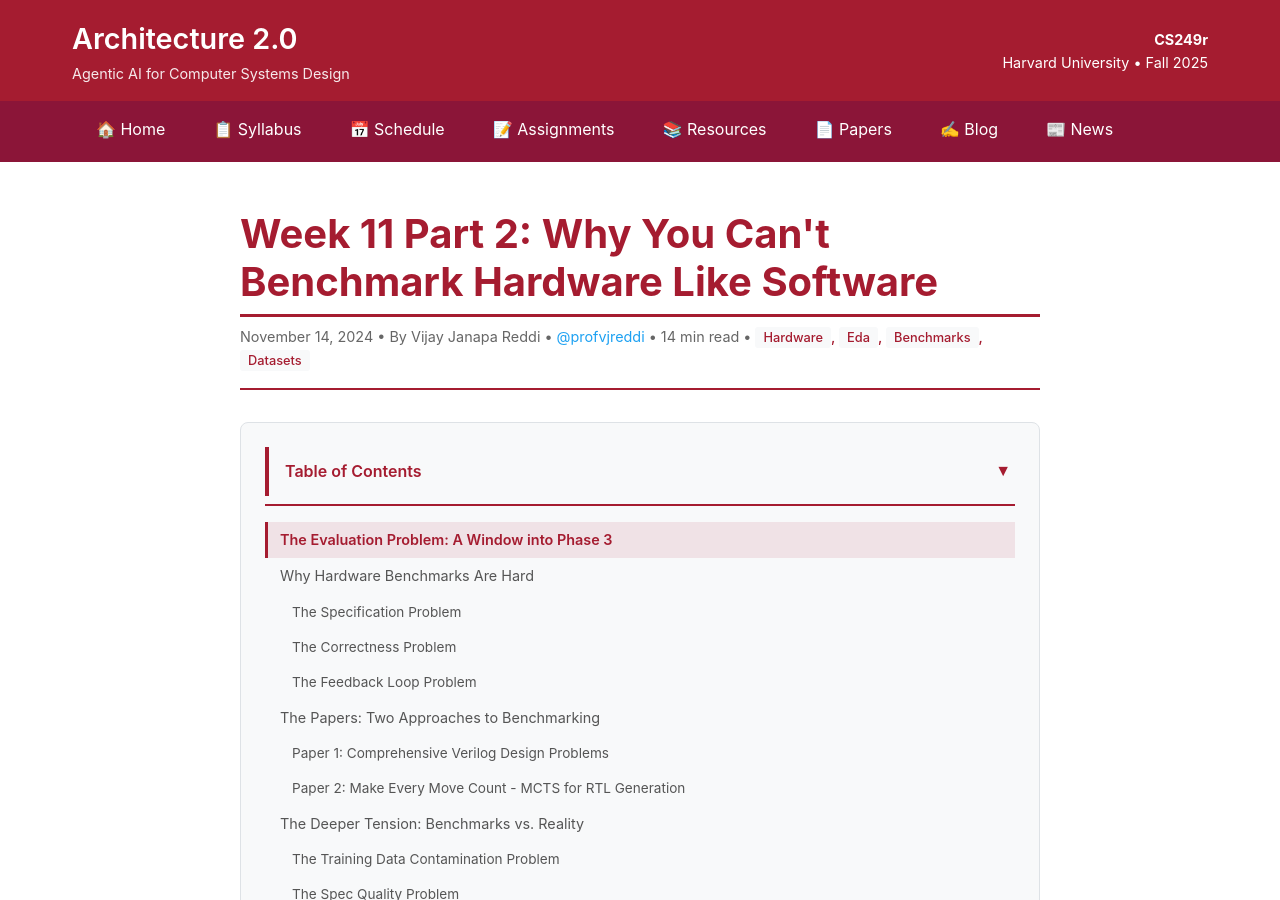
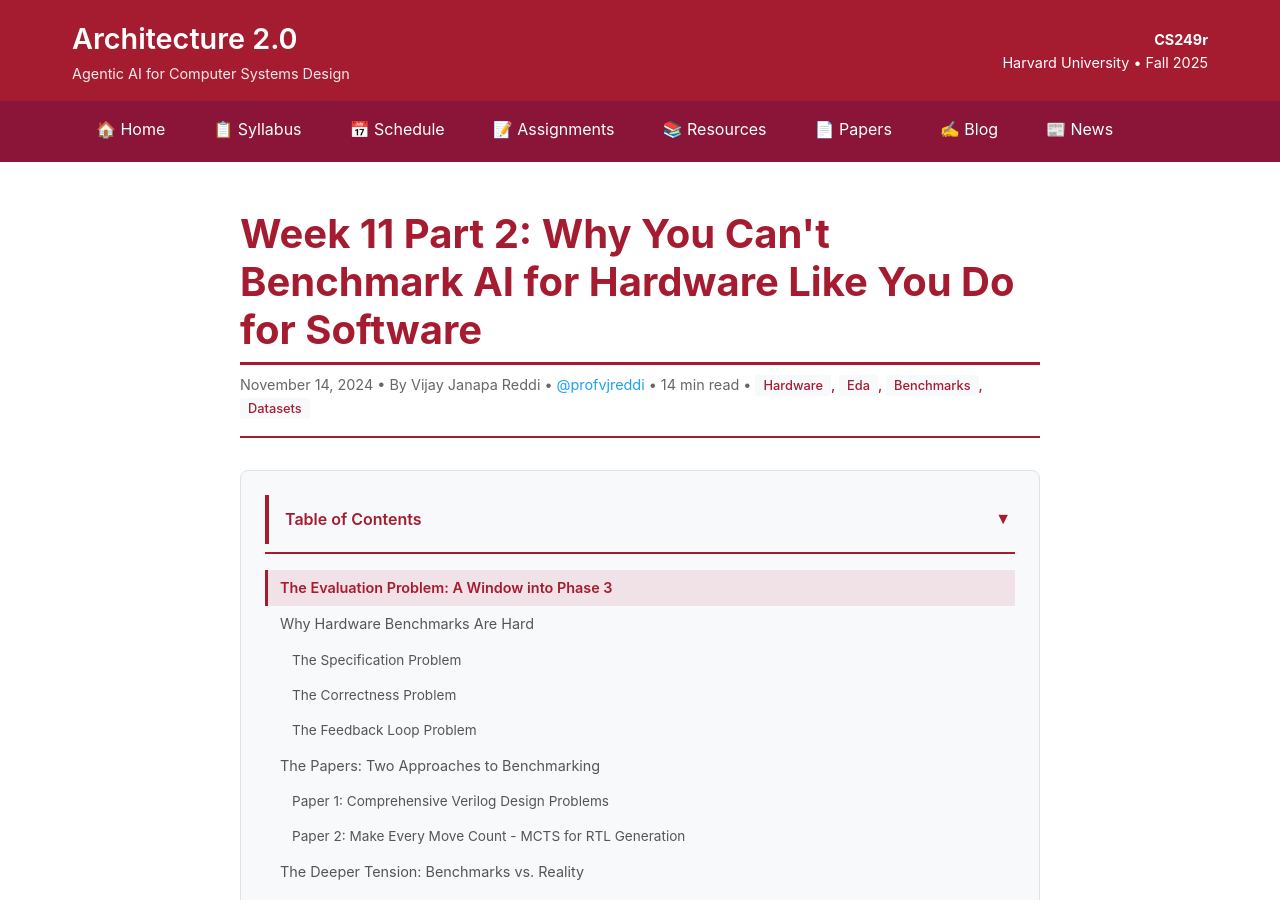
Before and after one commit to harvard-edge/cs249r_fall2025, a Jekyll site: the page built from _posts/2024-11-14-week-11-part-2-benchmarking-llms.md, in a window 1280 px wide and 900 px high. Built offline with Jekyll 4.4.1, drawn with Linux system fonts in a browser that asks for light colours; comment, search, counter and statistics services are not loaded.

Commit message:
Update title to mention AI explicitly

```diff
--- a/_posts/2024-11-14-week-11-part-2-benchmarking-llms.md
+++ b/_posts/2024-11-14-week-11-part-2-benchmarking-llms.md
@@ -1,6 +1,6 @@
 ---
 layout: post
-title: "Week 11 Part 2: Why You Can't Benchmark Hardware Like Software"
+title: "Week 11 Part 2: Why You Can't Benchmark AI for Hardware Like You Do for Software"
 date: 2024-11-14
 author: "Vijay Janapa Reddi"
 categories: [hardware, eda, benchmarks, datasets]
```
